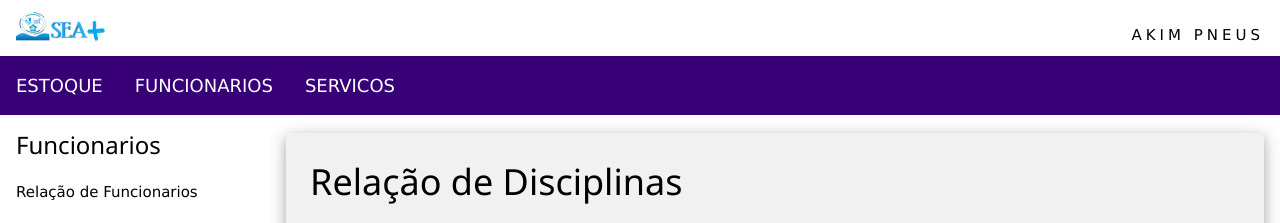
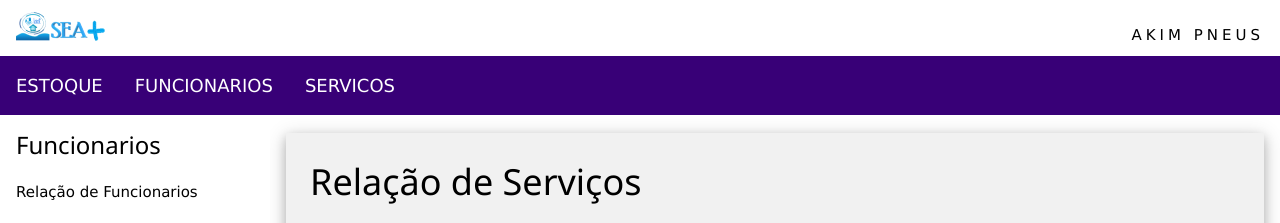
Before and after one commit to annLittleStar/SiteExpCriativa02, a PHP site: page /discListar.php in a window 1280 px wide. Shown: the top 223 px of the page. Run offline with PHP 8.4, Linux system fonts and the light colour scheme; data that the repository does not hold is empty.

Commit message:
MudancasAna

```diff
--- a/SiteSample2020/discListar.php
+++ b/SiteSample2020/discListar.php
@@ -2,12 +2,12 @@
    <!--
      Desenvolvimento Web
      PUCPR
-     Profa. Cristina V. P. B. Souza
+     SEA+
      Abril/2020
     -->
 <html>
 <head>
-<title>IE - Instituição de Ensino</title>
+<title>AP - AKIM PNEUS</title>
 <link rel="icon" type="image/png" href="imagens/IE_favicon.png"/>
 <meta name="viewport" content="width=device-width, initial-scale=1">
 <link rel="stylesheet" href="https://www.w3schools.com/w3css/4/w3.css">
@@ -34,7 +34,7 @@
 <div class="w3-main w3-container" style="margin-left:270px;margin-top:117px;">
 
     <div class="w3-panel w3-padding-large w3-card-4 w3-light-grey">
-        <h1 class="w3-xxlarge">Relação de Disciplinas</h1>
+        <h1 class="w3-xxlarge">Relação de Serviços</h1>
 
         <p class="w3-large">
         <p>
```
Also changed, not shown: SiteSample2020/Imagens/IE_favicon.png, SiteSample2020/Imagens/Logo.png (deleted), SiteSample2020/Imagens/LogoReduzida.ico (added), SiteSample2020/Imagens/favicon.ico (deleted).
